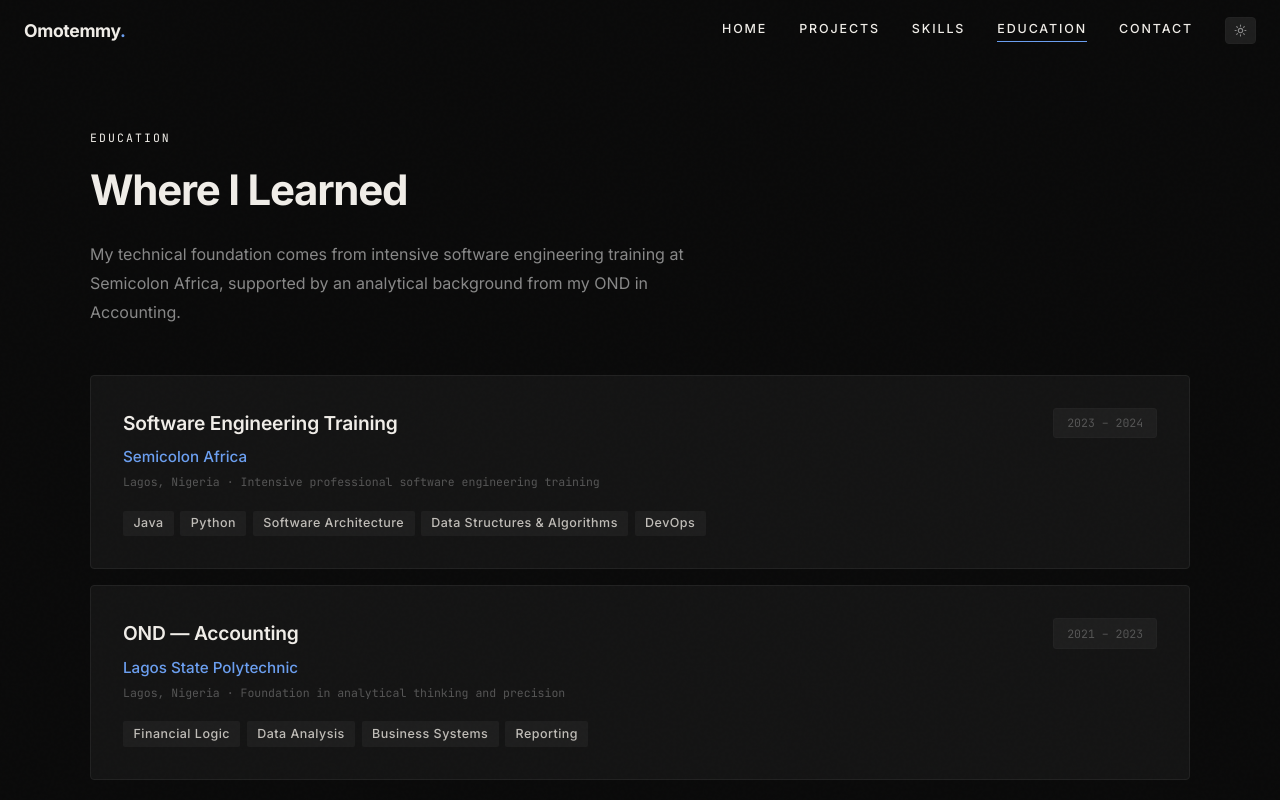
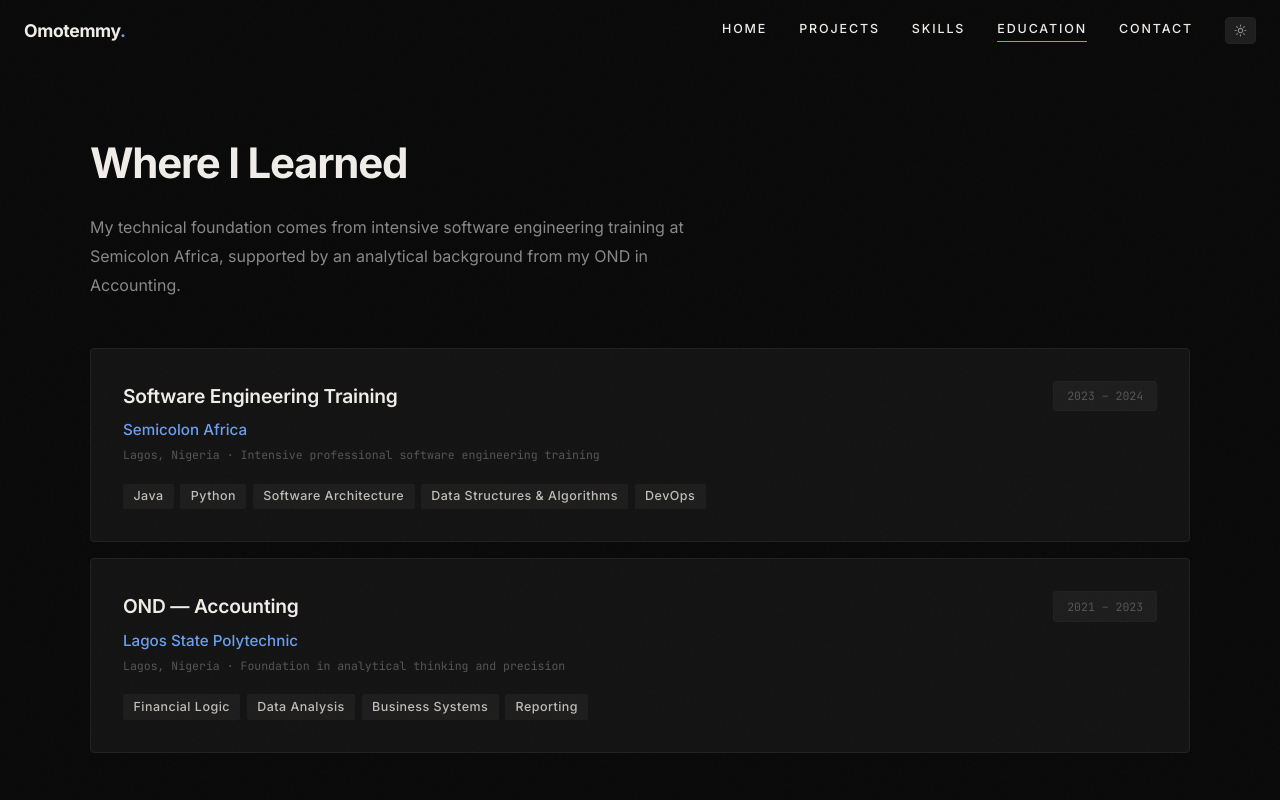
Before and after one commit to fathiaoyinloye/fathiaoyinloye, a Next.js app in the folder fathia-portfolio/: page /education in a window 1280 px wide. Shown: the top 800 px of the page. Built offline with nearby package versions, Linux system fonts and the light colour scheme.

Commit message:
Remove redundant section labels from contact and education pages

```diff
--- a/fathia-portfolio/app/education/page.tsx
+++ b/fathia-portfolio/app/education/page.tsx
@@ -17,7 +17,6 @@ export default function EducationPage() {
         <div style={{ maxWidth: "1100px", margin: "0 auto" }}>
 
           <div style={{ marginBottom: "3rem" }}>
-            <p className="section-label" style={{ marginBottom: "0.5rem", color: "var(--fg)" }}>EDUCATION</p>
             <h1 style={{
               fontFamily: "'Inter', sans-serif", fontWeight: 700,
               fontSize: "clamp(2rem, 4.5vw, 2.625rem)",
```
